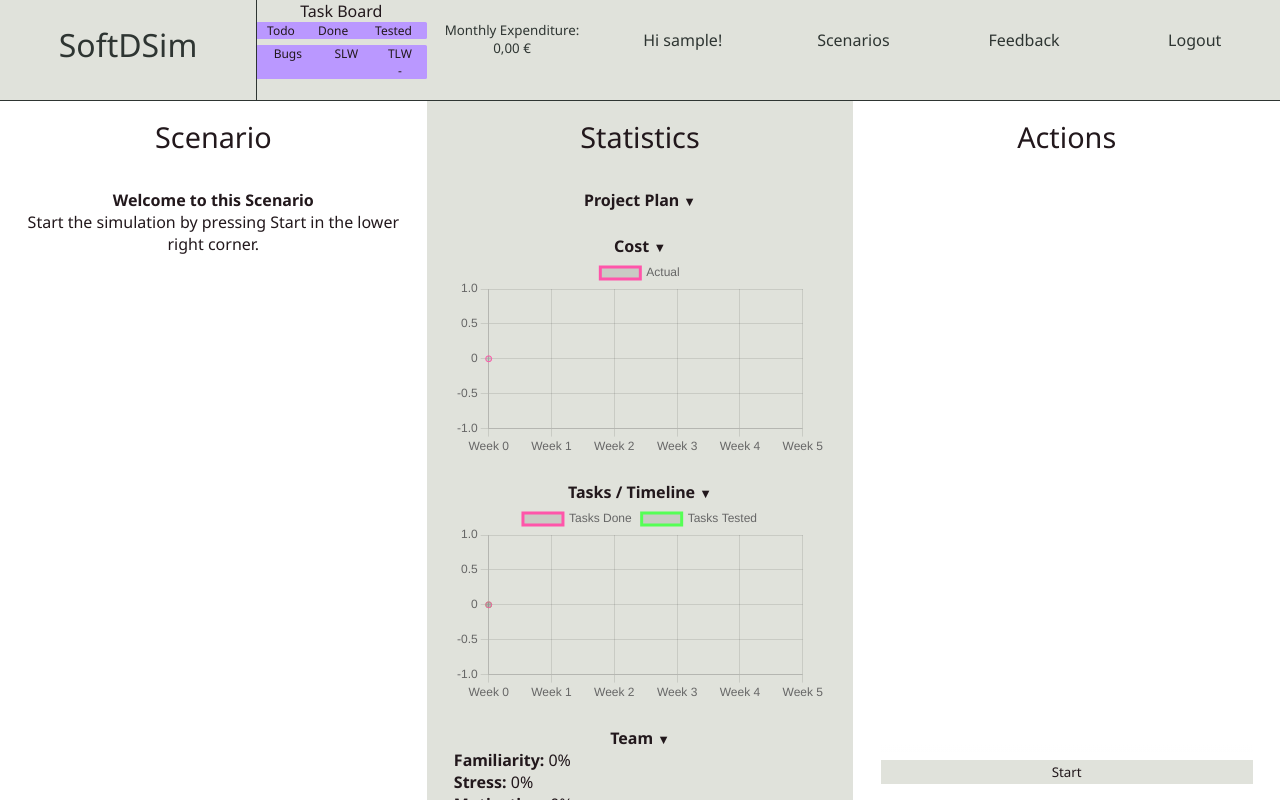
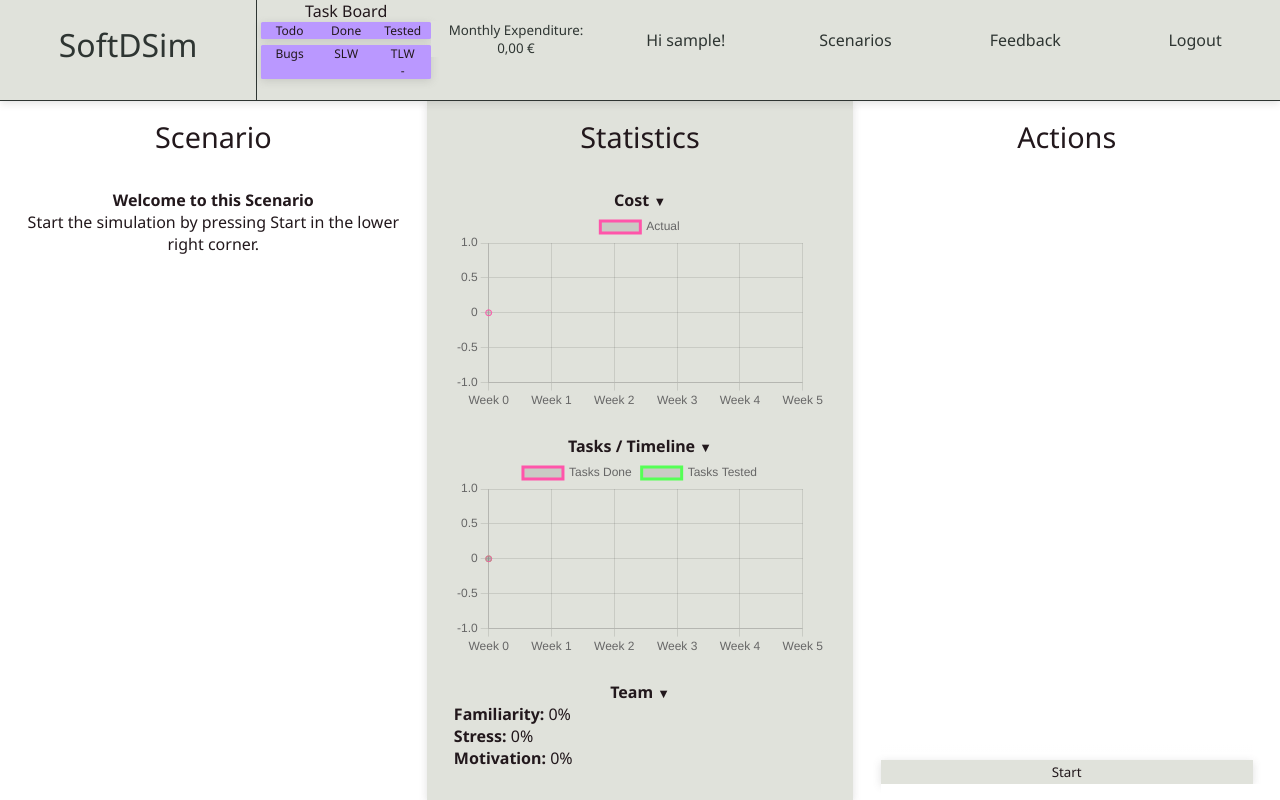
Before and after one commit to othshine/softDsim, a Django app: page /s/1 in a window 1280 px wide; the page is wider, and only the part inside the window is pictured. Run offline with Django 3.2, Linux system fonts and the light colour scheme; the visitor is signed in with stand-in values (Sample User, id 1); lists and menus that the app fills with data are empty; some libraries are stand-ins or nearby versions.

Commit message:
Shadow adjustments

```diff
--- a/app/static/app/styles.css
+++ b/app/static/app/styles.css
@@ -453,6 +453,9 @@ table.std-stripped tr:nth-child(even) > td {
     height: 1rem;
 }
 
+.shadow-all {
+    box-shadow: rgba(99, 99, 99, 0.2) 0px 2px 8px 0px;
+}
 
 table.task-chart{
     width: 100%;
@@ -460,6 +463,7 @@ table.task-chart{
     border-spacing: 0;
     background-color: #ba98ff;
     border-radius: 0.1rem;
+    table-layout: fixed;
 }
 table.task-chart * {
     font-size: 0.75rem;
@@ -477,6 +481,7 @@ table.task-chart:nth-of-type(2n){
     flex-flow: column;
     justify-content: center;
     align-items: center;
+    margin-left: 0.33rem;
 }
 
 table.task-chart tr th:nth-child(2n) {
--- a/app/templates/app/app.html
+++ b/app/templates/app/app.html
@@ -6,7 +6,7 @@
 
     <div id="task-board">
     Task Board
-        <table class="task-chart">
+        <table class="task-chart shadow-all">
             <tr>
                 <th>Todo</th>
                 <th>Done</th>
@@ -18,7 +18,7 @@
                 <th>[[ tasks.tested ]]</th>
             </tr>
         </table>
-    <table class="task-chart">
+    <table class="task-chart shadow-all">
             <tr>
                 <th>Bugs</th>
                 <th>SLW</th>
@@ -51,14 +51,9 @@
             </ul>
 
         </section>
-        <section class="main-division-third">
+        <section class="main-division-third shadow-all">
             <div class="division-title none-select" title="Here you can find statistics">
                 Statistics
-            </div>
-            <h3 class="element-header pointer none-select" onclick="toggleVisibility('gantt-chart')">Project Plan <span
-                    class="smaller">&#x25bc;</span></h3>
-            <div id="gantt-chart" style="width:100%; height: 1rem;">
-
             </div>
 
             <h3 class="element-header pointer none-select" onclick="toggleVisibility('cost-chart-container')">Cost <span
@@ -150,7 +145,7 @@
 
             <div id="continue-container">
                 <div class="fade-up"></div>
-                <button id="continue-button" onclick="cont()">[[ continue_text ]]</button>
+                <button id="continue-button" class="shadow-all" onclick="cont()">[[ continue_text ]]</button>
             </div>
 
             <div class="row"></div>
--- a/app/templates/app/base.html
+++ b/app/templates/app/base.html
@@ -18,7 +18,7 @@
 <body>
 
 <div id="vue">
-    <nav>
+    <nav class="shadow-all">
         <div class="logo none-select" onclick="window.location='/'">
             SoftDSim
         </div>
```
Also changed, not shown: app/src/cli/test.yaml (+7 -7 lines).
